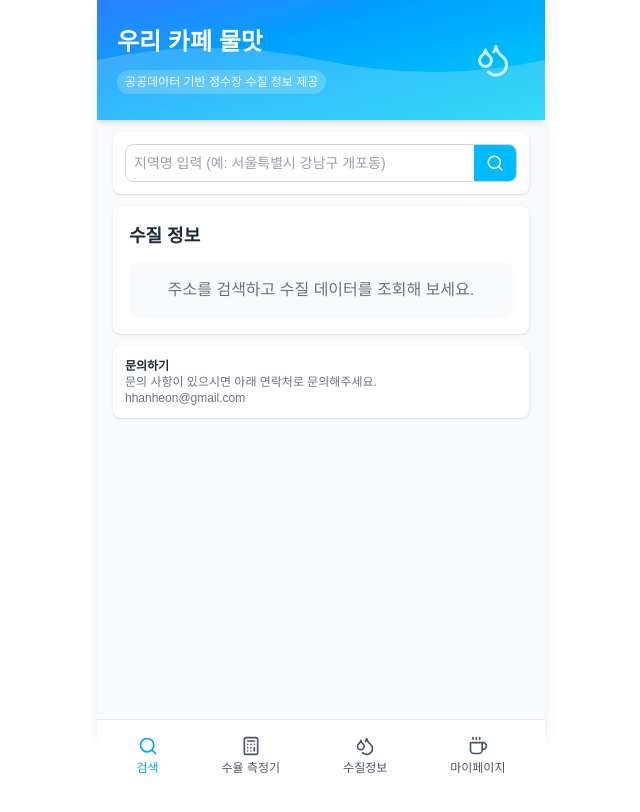
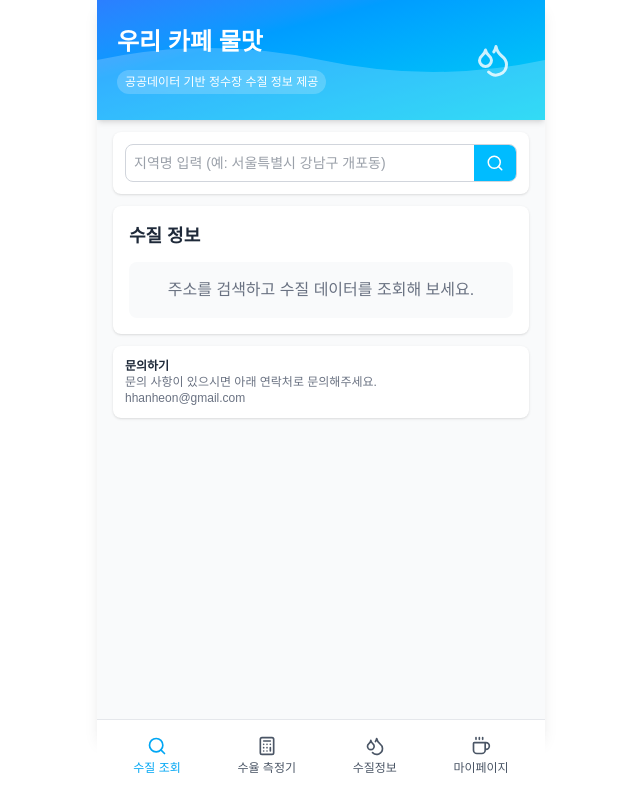
Before and after one commit to hhhaan/mul-mat, a Next.js app: page / in a window 1280 px wide. Shown: the top 812 px of the page, without its empty margins (319-959 px from the left). Built offline with nearby package versions, Linux system fonts and the light colour scheme; no server answers.

Commit message:
chore: nav 검색 명 수정

```diff
--- a/src/widgets/page-layout/nav-bar.tsx
+++ b/src/widgets/page-layout/nav-bar.tsx
@@ -29,7 +29,7 @@ export const NavBar = () => {
                         }}
                     >
                         <Search size={20} />
-                        <span className="text-xs mt-1">검색</span>
+                        <span className="text-xs mt-1">수질 조회</span>
                     </button>
 
                     <button
```
